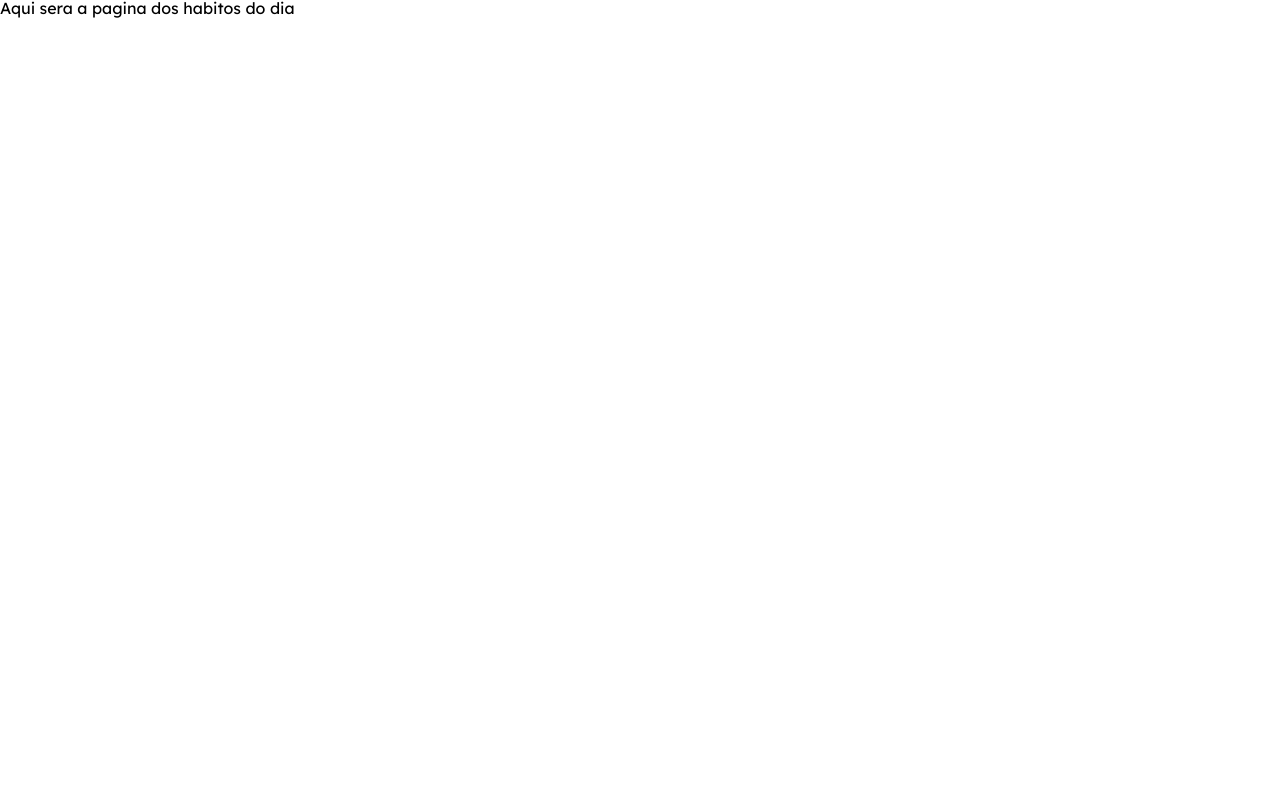
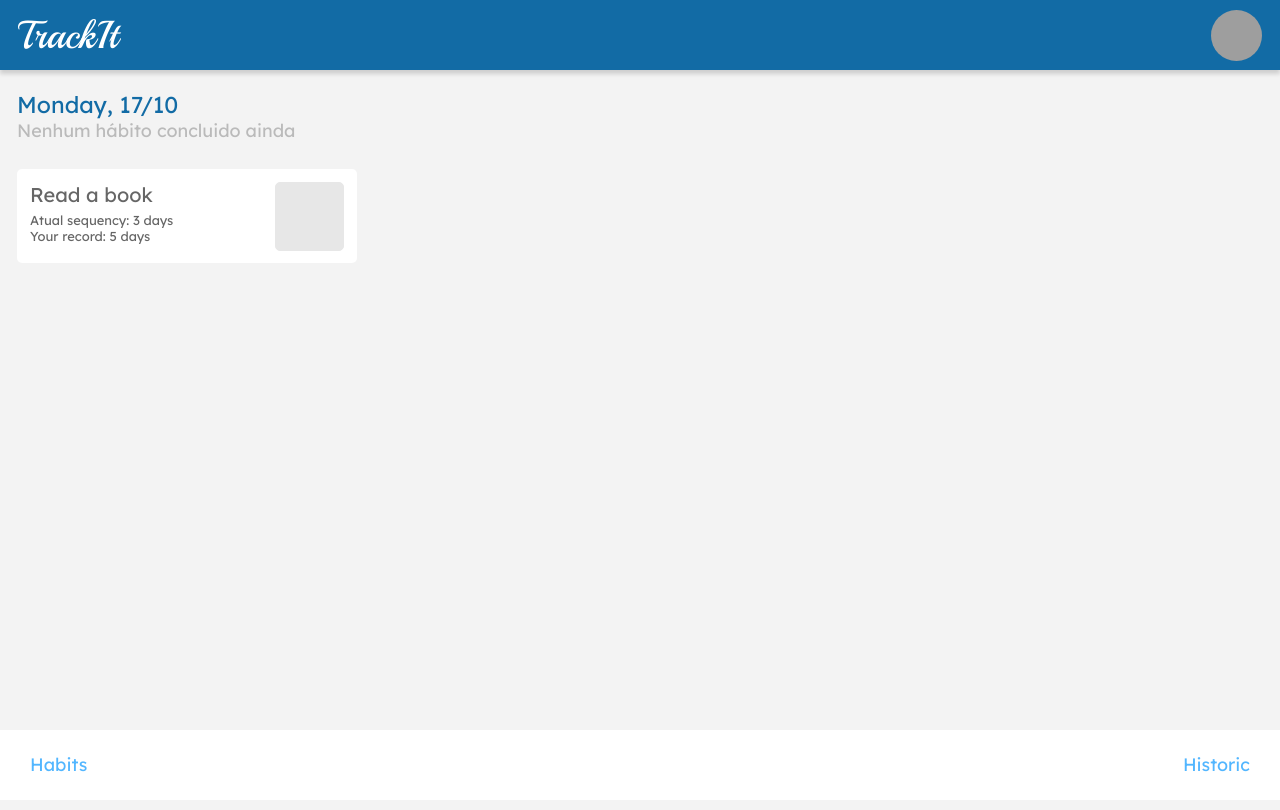
Before and after one commit to Kvartett/TrackIt, a React (Create React App) app: page /today in a window 1280 px wide. Shown: the top 810 px of the page. Built offline with nearby package versions, Linux system fonts and the light colour scheme; grey boxes are pictures that could not be loaded.

Commit message:
Static layout today page

```diff
--- a/src/pages/TodayPage/TodayPage.js
+++ b/src/pages/TodayPage/TodayPage.js
@@ -1,7 +1,84 @@
+import styled from "styled-components";
+import Footer from "../../components/Footer";
+import NavBar from "../../components/NavBar";
+
 export default function TodayPage() {
     return (
         <>
-            Aqui sera a pagina dos habitos do dia
+            <NavBar />
+            <Footer />
+            <ContentContainer>
+                <h2>Monday, 17/10</h2>
+                <p>Nenhum hábito concluido ainda</p>
+                <DayHabitContainer>
+                    <DayHabit>
+                        <h3>Read a book</h3>
+                        <p>Atual sequency: 3 days</p>
+                        <p>Your record: 5 days</p>
+                    </DayHabit>
+                    <Retangle>
+                    </Retangle>
+                </DayHabitContainer>
+            </ContentContainer>
         </>
     )
 }
+
+const ContentContainer = styled.div`
+    height: 100vh;
+    background-color: #f3f3f3;
+    padding: 90px 17px 100px 17px;
+    h2 {
+        font-style: normal;
+        font-weight: 400;
+        font-size: 22.976px;
+        line-height: 29px;
+        color: #126BA5;
+    }
+    p {
+        font-style: normal;
+        font-weight: 400;
+        font-size: 17.976px;
+        line-height: 22px;
+        color: #BABABA;
+    }
+`
+
+const DayHabitContainer = styled.div`
+    width: 340px;
+    height: 94px;
+    background-color: #FFFFFF;
+    border-radius: 5px;
+    padding: 13px;
+    box-sizing: border-box;
+    margin-top: 28px;
+    display: flex;
+    justify-content: space-between;
+`
+
+const DayHabit = styled.div`
+    h3 {
+        display: inline-block;
+        height: 30px;
+        font-style: normal;
+        font-weight: 400;
+        font-size: 19.976px;
+        line-height: 25px;
+        color: #666666;
+    }
+    p {
+        font-weight: 400;
+        font-size: 12.976px;
+        line-height: 16px;
+        color: #666666;
+    }
+`
+
+const Retangle = styled.div`
+    background-color: #E7E7E7;
+    width: 69px;
+    height: 69px;
+    border: 1px solid #E7E7E7;
+    border-radius: 5px;
+    box-sizing: border-box;
+`
```
Also changed, not shown: src/assets/images/Vector.png (added).
